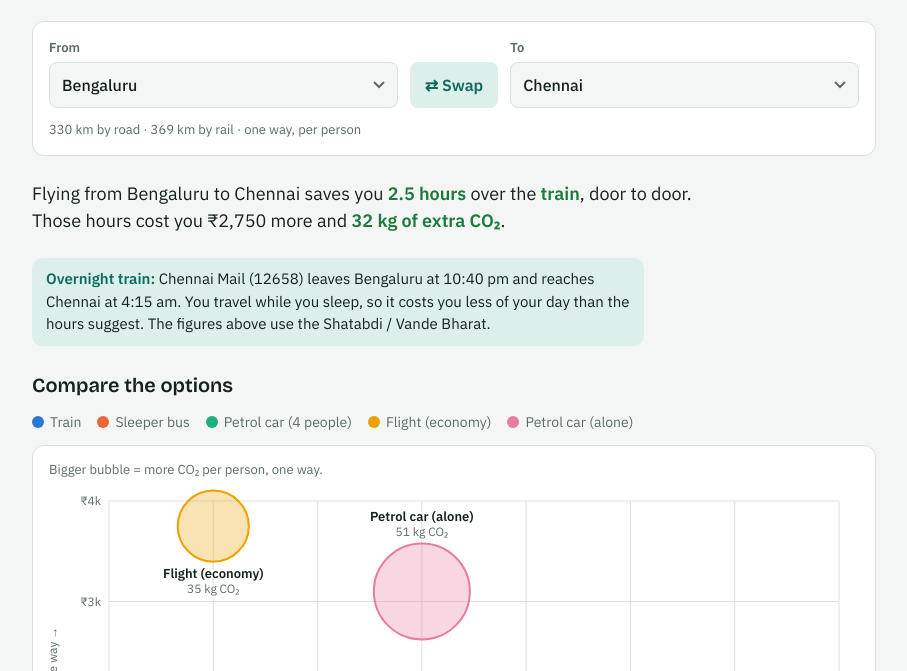
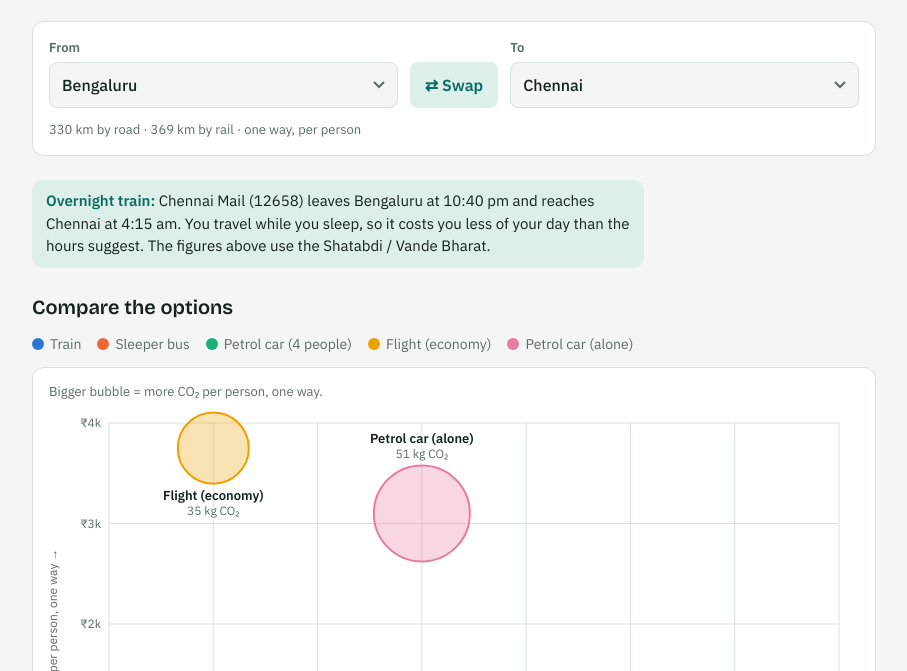
Before and after one commit to sr12blr/travel-emissions, a plain HTML site: page tradeoff/index.html in a window 1280 px wide. Shown: the part 129-800 px from the top of the page, without its empty margins (186-1093 px from the left). Drawn offline with nearby package versions, Linux system fonts and the light colour scheme.

Commit message:
Drop the summary line from the trade-off version
Co-Authored-By: Claude Opus 5.5 <noreply@anthropic.com>
Claude-Session: https://claude.ai/code/session_01J6kVmSJUDVE6gx1qzkTmTh

```diff
--- a/tradeoff/index.html
+++ b/tradeoff/index.html
@@ -118,7 +118,6 @@ summary .msub{font-weight:400;color:var(--muted);font-size:14px;margin-left:8px}
     <p class="basis" id="basis"></p>
   </form>
 
-  <p class="takeaway" id="takeaway"></p>
   <p class="night" id="night" hidden></p>
 
   <section aria-labelledby="modes-h" style="display:grid;gap:12px">
@@ -415,21 +414,6 @@ function render(){
   $("basis").textContent = `${r.road.toLocaleString("en-IN")} km by road · ${r.rail.toLocaleString("en-IN")} km by rail · one way, per person`;
   const low = drawChart(res);
 
-  const train = res.modes[0], eco = res.modes[3], car1 = res.modes[4];
-  // Summary line: what flying buys you, compared with the train
-  const halfHr = x => { const v = Math.round(x*2)/2; return `${v % 1 ? v.toFixed(1) : v} ${v===1 ? "hour" : "hours"}`; };
-  let t;
-  if(eco.co2 == null || !eco.cost){
-    t = `On ${from}–${to}, the <strong>train</strong> has the lowest emissions: ${train.co2} kg of CO₂ per person.`;
-  } else {
-    const dt = train.time[0] - eco.time[0];
-    const dCost = eco.cost[0] - train.cost[0];
-    const dCo2 = Math.round(eco.co2 - train.co2);
-    const costPart = dCost > 0 ? `${inr(Math.round(dCost/50)*50)} more` : `about the same money`;
-    if(dt < 0.5) t = `Flying from ${from} to ${to} saves you almost no time over the <strong>train</strong>, door to door. It costs you ${costPart} and <strong>${dCo2} kg of extra CO₂</strong>.`;
-    else t = `Flying from ${from} to ${to} saves you <strong>${halfHr(dt)}</strong> over the <strong>train</strong>, door to door. Those hours cost you ${costPart} and <strong>${dCo2} kg of extra CO₂</strong>.`;
-  }
-  $("takeaway").innerHTML = t;
   const nt = r.night;
   $("night").hidden = !nt;
   if(nt) $("night").innerHTML = `<span><b>Overnight train:</b> ${esc(nt.train)} leaves ${nt.from} at ${nt.dep} and reaches ${nt.to} at ${nt.arr}${nt.note ? ` (${nt.note})` : ""}. You travel while you sleep, so it costs you less of your day than the hours suggest.${nt.train.split(" (")[0] !== r.train.split(" (")[0] ? ` The figures above use the ${esc(r.train.split(" (")[0])}.` : ""}</span>`;
```
